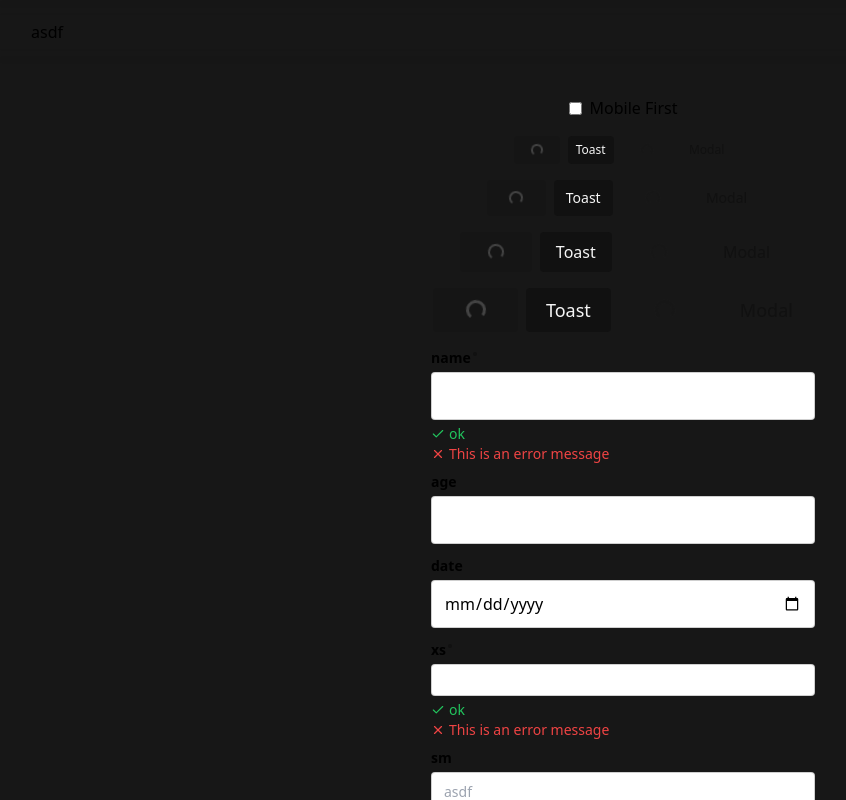
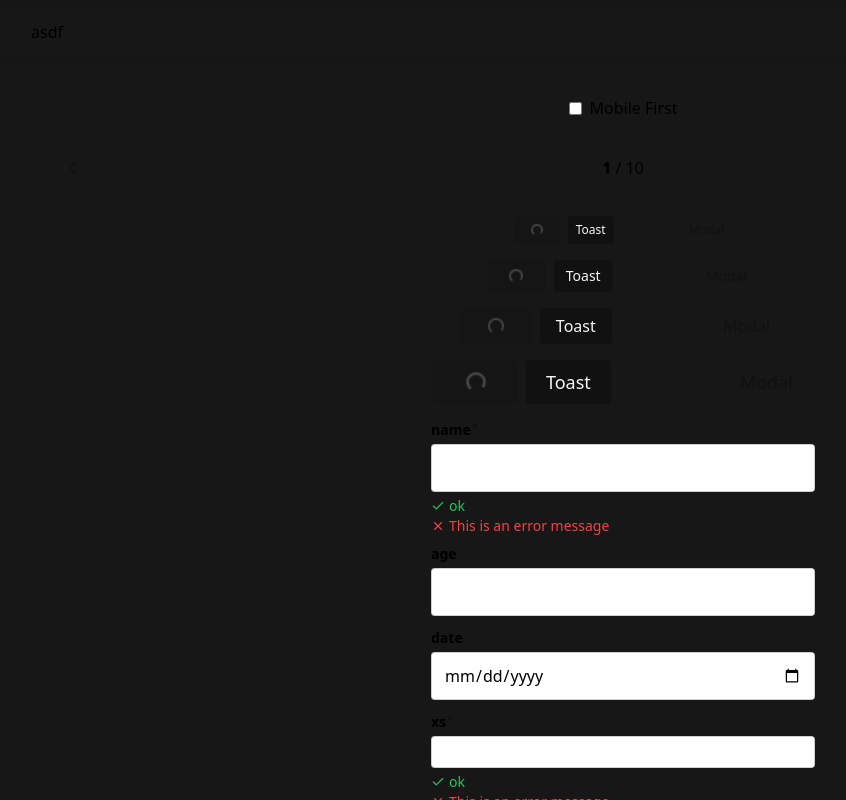
Before and after one commit to r-4bb1t/rabbit-ui, a React (Vite) app: page / in a window 1280 px wide. Shown: the whole page, without its empty margins (17-863 px from the left). Built offline with nearby package versions, Linux system fonts and the light colour scheme; a web font is replaced by a local one.

Commit message:
feat: add pagination and icon button

```diff
--- a/package.json
+++ b/package.json
@@ -1,7 +1,7 @@
 {
   "name": "@r-4bb1t/rabbit-ui",
   "private": false,
-  "version": "0.0.23",
+  "version": "0.0.24",
   "type": "module",
   "author": "r-4bb1t",
   "main": "dist/src/index.js",
--- a/src/App.tsx
+++ b/src/App.tsx
@@ -4,6 +4,7 @@ import Button from "./components/Button";
 import Input from "./components/Input";
 import Layout from "./components/Layout";
 import Header from "./components/Layout/Header";
+import Pagination from "./components/Pagination";
 import { useAlert } from "./store/contextStore";
 
 export default function App() {
@@ -71,6 +72,7 @@ export default function App() {
           />
           Mobile First
         </label>
+        <Pagination current={1} total={10} prev={() => {}} next={() => {}} />
         {["xs", "sm", "md", "lg"].map((sz) => (
           <div className="flex items-center gap-2" key={sz}>
             <Button
--- a/src/components/Button.tsx
+++ b/src/components/Button.tsx
@@ -1,18 +1,24 @@
+import Icon from "./Icon";
 import Spinner from "./Spinner";
 import cc from "classcat";
+import { icons } from "lucide-react";
 
 export interface ButtonProps
   extends React.ButtonHTMLAttributes<HTMLButtonElement> {
   loading?: boolean;
   sz?: "xs" | "sm" | "md" | "lg";
   ghost?: boolean;
-  children: React.ReactNode;
+  icon?: keyof typeof icons;
+  square?: boolean;
+  children?: React.ReactNode;
 }
 
 export default function Button({
   loading = false,
   sz: sz = "md",
   ghost = false,
+  icon,
+  square = false,
   children,
   ...props
 }: ButtonProps) {
@@ -20,14 +26,14 @@ export default function Button({
     <button
       {...props}
       className={cc([
-        "rounded flex items-center transition-colors disabled:opacity-20 relative shrink-0 w-fit",
+        "rounded flex items-center justify-center transition-colors disabled:opacity-20 relative shrink-0 w-fit",
         ghost
           ? "bg-transparent hover:bg-primary-background/10 text-primary-background disabled:bg-transparent"
           : "bg-primary-background hover:bg-primary-darker text-primary-text disabled:bg-primary-background",
-        sz === "xs" && "text-xs px-2 py-1.5",
-        sz === "sm" && "text-sm px-3 py-2",
-        sz === "md" && "text-base px-4 py-2",
-        sz === "lg" && "text-lg px-5 py-2",
+        sz === "xs" && (square ? "text-xs h-7 w-7" : "text-xs px-2 h-7"),
+        sz === "sm" && (square ? "text-sm h-9 w-8" : "text-sm px-3 h-8"),
+        sz === "md" && (square ? "text-md h-9 w-9" : "text-base px-4 h-9"),
+        sz === "lg" && (square ? "text-lg h-11 w-11" : "text-lg px-5 h-11"),
         props.className,
       ])}
       disabled={loading}
@@ -37,7 +43,15 @@ export default function Button({
           <Spinner sz={sz} />
         </div>
       )}
-      <div className={cc([loading && "invisible"])}>{children}</div>
+      <div className={cc([loading && "invisible"])}>
+        {icon && (
+          <Icon
+            name={icon}
+            size={sz === "xs" ? 16 : sz === "sm" ? 18 : sz === "md" ? 20 : 24}
+          />
+        )}{" "}
+        {children}
+      </div>
     </button>
   );
 }
--- /dev/null
+++ b/src/components/Icon.tsx
@@ -0,0 +1,15 @@
+import { icons } from "lucide-react";
+
+export default function Icon({
+  name,
+  color,
+  size,
+}: {
+  name: keyof typeof icons;
+  color?: string;
+  size?: number;
+}) {
+  const LucideIcon = icons[name];
+
+  return <LucideIcon color={color} size={size} />;
+}
--- a/src/components/Layout/index.tsx
+++ b/src/components/Layout/index.tsx
@@ -12,6 +12,7 @@ export default function Layout({
   ...props
 }: LayoutProps & React.HTMLAttributes<HTMLDivElement>) {
   return (
+    <>
       <div className="w-full flex justify-center h-screen">
         <Alerts mobileFirst={mobileFirst} />
         <div
@@ -25,5 +26,6 @@ export default function Layout({
           </div>
         </div>
       </div>
+    </>
   );
 }
--- /dev/null
+++ b/src/components/Pagination.tsx
@@ -0,0 +1,36 @@
+import Button from "./Button";
+
+export default function Pagination({
+  current,
+  total,
+  prev,
+  next,
+}: {
+  current: number;
+  total: number;
+  prev: () => void;
+  next: () => void;
+}) {
+  return (
+    <div className="flex justify-between items-center w-full h-16 px-12">
+      <Button
+        onClick={prev}
+        disabled={current === 1}
+        icon="ChevronLeft"
+        square
+        ghost
+      />
+      <span className="text-base">
+        <span className="font-bold">{current}</span> / {total}
+      </span>
+      <Button
+        onClick={next}
+        className="text-lg font-bold"
+        disabled={current === total}
+        icon="ChevronRight"
+        square
+        ghost
+      />
+    </div>
+  );
+}
```
Lines whose indentation alone changed are shown as unchanged.
